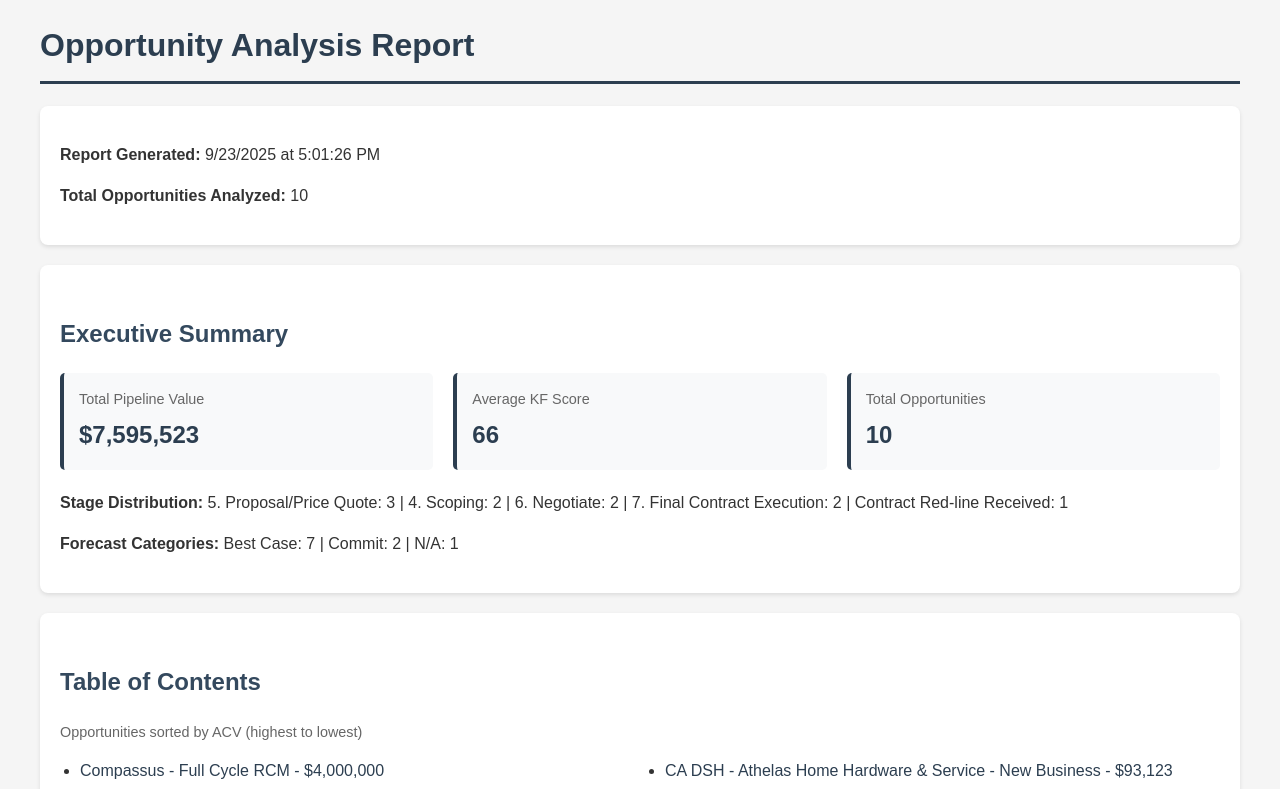
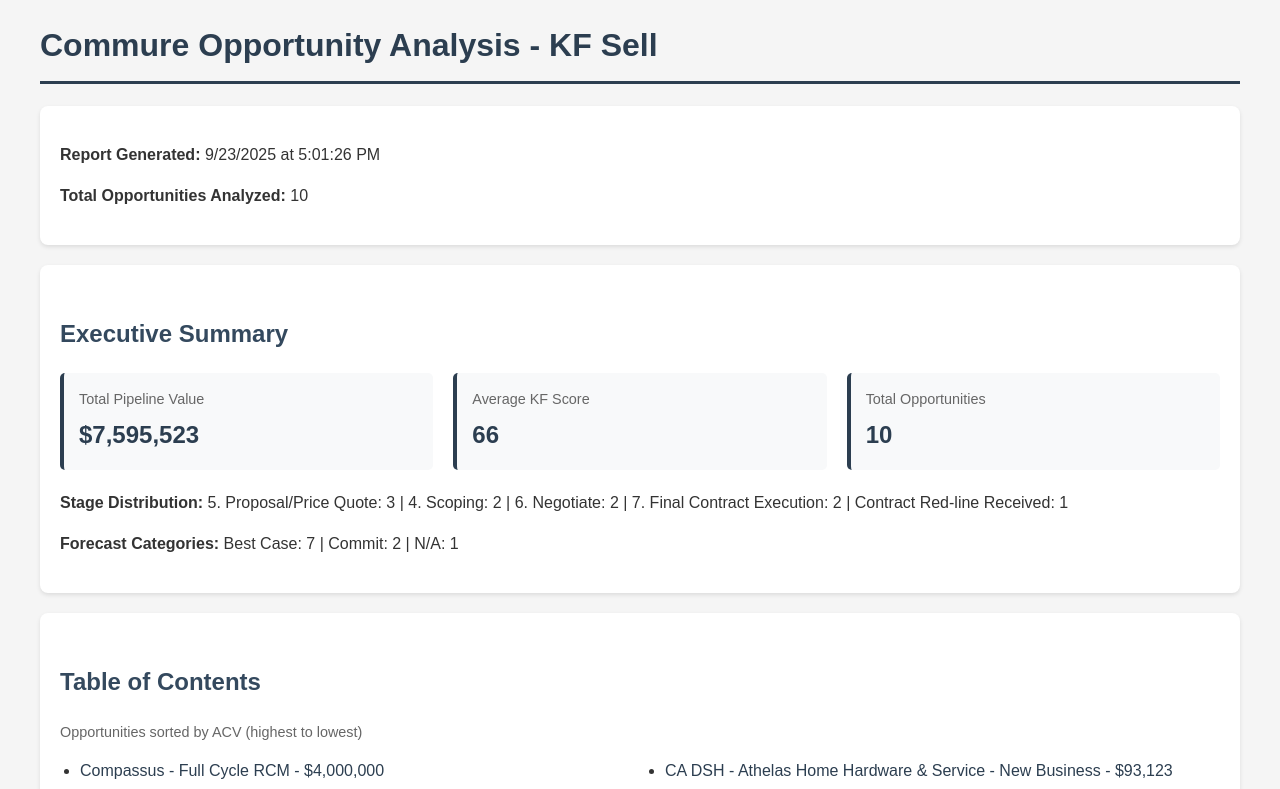
Before and after one commit to hennykz/KF-Sell, a plain HTML site: page index.html in a window 1280 px wide. Shown: the top 789 px of the page. Drawn offline with Linux system fonts and the light colour scheme.

Commit message:
Update index.html

```diff
--- a/index.html
+++ b/index.html
@@ -2,7 +2,7 @@
 <html lang="en">
 <head>
 <meta charset="utf-8" />
-<title>Opportunity Analysis Report</title>
+<title>Commure Opportunity Analysis - KF Sell </title>
 <meta name="viewport" content="width=device-width,initial-scale=1" />
 <style>
 body{font-family:Arial,sans-serif;line-height:1.6;color:#333;max-width:1200px;margin:0 auto;padding:20px;background:#f5f5f5}
@@ -29,7 +29,7 @@ details[open] > summary{margin-bottom:8px}
 </style>
 </head>
 <body>
-<h1>Opportunity Analysis Report</h1>
+<h1>Commure Opportunity Analysis - KF Sell</h1>
 
 <div class="summary">
 <p><strong>Report Generated:</strong> 9/23/2025 at 5:01:26 PM</p>
```
